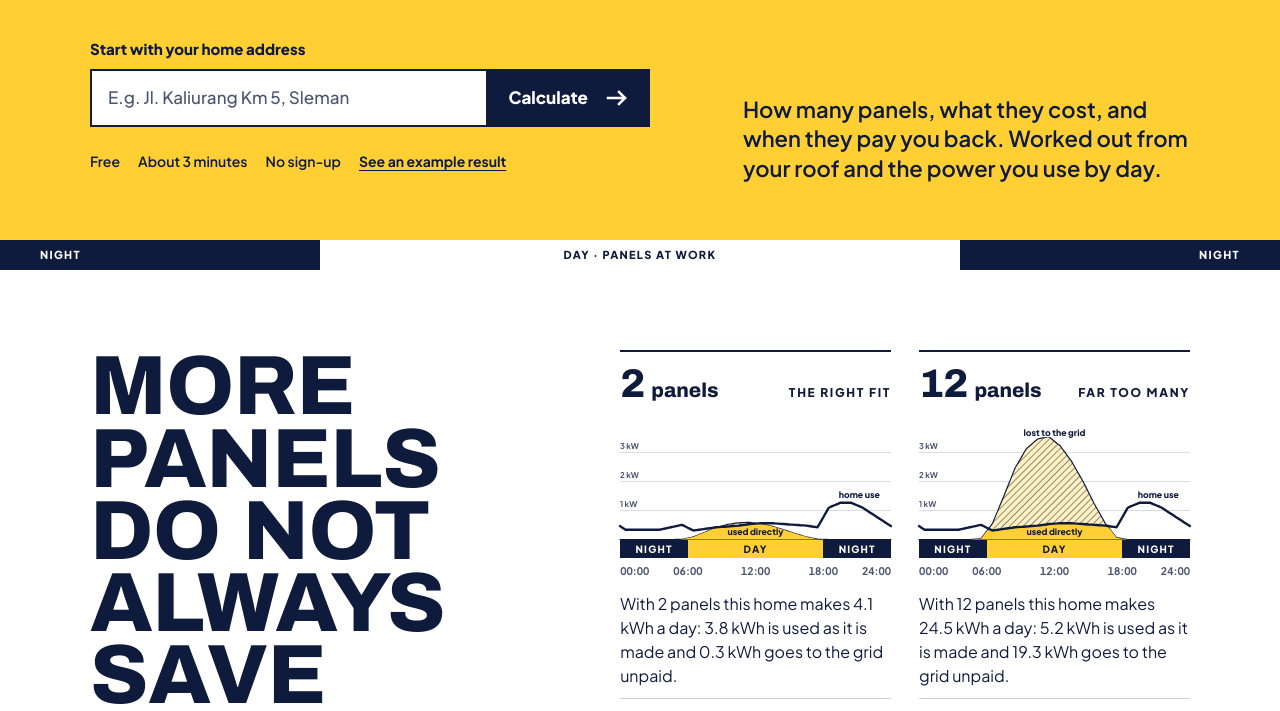
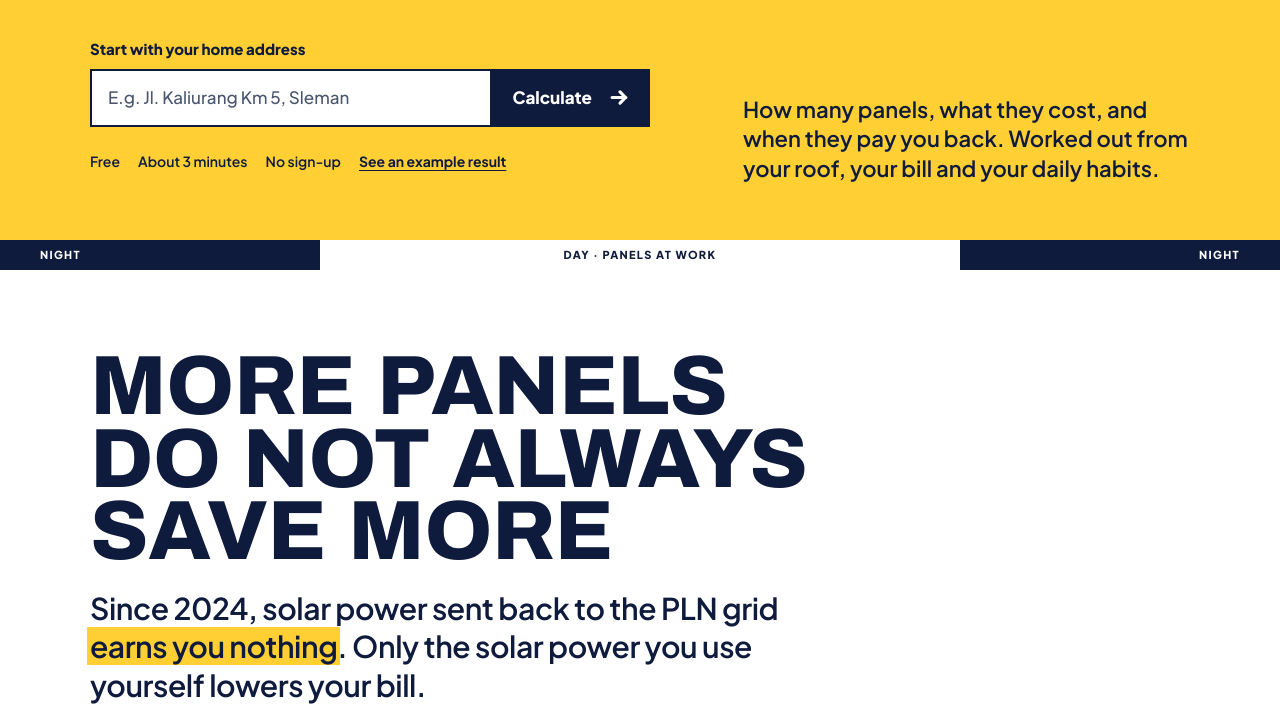
Before and after one commit to Jakiek/SuryaPas, a Next.js app: page /en in a window 1280 px wide. Shown: the part 556-1267 px from the top of the page. Built offline with nearby package versions, Linux system fonts and the light colour scheme.

Commit message:
T15: fix the landing comparison layout, focus after start over, the lead and hero wording, the share image font, the button arrow weight and the day chart's right label

```diff
--- a/messages/en/landing.json
+++ b/messages/en/landing.json
@@ -13,7 +13,7 @@
     "time": "About 3 minutes",
     "noSignup": "No sign-up",
     "example": "See an example result",
-    "lede": "How many panels, what they cost, and when they pay you back. Worked out from your roof and the power you use by day.",
+    "lede": "How many panels, what they cost, and when they pay you back. Worked out from your roof, your bill and your daily habits.",
     "dayLabel": "Day · panels at work"
   },
   "continue": {
@@ -23,16 +23,16 @@
   },
   "argument": {
     "heading": "More panels do not always save more",
-    "lead": "Since 2024, solar power sent back to the PLN grid <mark>earns you nothing</mark>. Only the power you use yourself while the sun is up lowers your bill.",
+    "lead": "Since 2024, solar power sent back to the PLN grid <mark>earns you nothing</mark>. Only the solar power you use yourself lowers your bill.",
     "sourceLabel": "Source:",
     "sourceLink": "Energy Ministry Regulation 2/2024, Article 13 (PDF, in Indonesian)",
-    "comparisonLabel": "The same home with two numbers of panels",
+    "comparisonLabel": "The same home with two system sizes",
     "fitsTag": "The right fit",
     "tooManyTag": "Far too many",
     "panelsUnit": "{count, plural, one {panel} other {panels}}",
     "caption": "With {count, plural, one {# panel} other {# panels}} this home makes {generated} kWh a day: {used} kWh is used as it is made and {exported} kWh goes to the grid unpaid.",
     "rows": {
-      "wasted": "Solar power that goes unused",
+      "wasted": "Solar power lost to the grid",
       "cost": "Upfront cost",
       "payback": "Payback"
     },
--- a/messages/id/landing.json
+++ b/messages/id/landing.json
@@ -13,7 +13,7 @@
     "time": "± 3 menit",
     "noSignup": "Tanpa daftar",
     "example": "Lihat contoh hasil",
-    "lede": "Berapa panel, berapa biayanya, kapan balik modal. Dihitung dari atap dan pemakaian listrik siang Anda.",
+    "lede": "Berapa panel, berapa biayanya, kapan balik modal. Dihitung dari atap, tagihan, dan kebiasaan listrik Anda.",
     "dayLabel": "Siang · panel bekerja"
   },
   "continue": {
@@ -23,9 +23,9 @@
   },
   "argument": {
     "heading": "Lebih banyak panel belum tentu lebih hemat",
-    "lead": "Sejak 2024, listrik surya yang mengalir ke jaringan PLN <mark>tidak lagi dibayar</mark>. Yang menghemat tagihan hanyalah listrik yang langsung Anda pakai pada siang hari.",
+    "lead": "Sejak 2024, listrik surya yang mengalir ke jaringan PLN <mark>tidak lagi dibayar</mark>. Yang menghemat tagihan hanyalah listrik surya yang Anda pakai sendiri.",
     "sourceLabel": "Dasar:",
-    "sourceLink": "Peraturan Menteri ESDM No. 2/2024, Pasal 13",
+    "sourceLink": "Peraturan Menteri ESDM No. 2/2024, Pasal 13 (PDF)",
     "comparisonLabel": "Rumah yang sama dengan dua jumlah panel",
     "fitsTag": "Yang pas",
     "tooManyTag": "Terlalu banyak",
--- a/src/app/[locale]/page.tsx
+++ b/src/app/[locale]/page.tsx
@@ -13,7 +13,8 @@ export async function generateMetadata({ params }: PageProps<"/[locale]">): Prom
   return {
     title: { absolute: t("title") },
     description: t("description"),
-    openGraph: { title: t("title"), description: t("description"), locale, type: "website" },
+    // Open Graph writes a locale as language_REGION.
+    openGraph: { title: t("title"), description: t("description"), locale: locale === "en" ? "en_US" : "id_ID", type: "website" },
   };
 }
 
--- a/src/components/Button.tsx
+++ b/src/components/Button.tsx
@@ -85,21 +85,23 @@ export function Button({
 
 // The arrow at the right of a button. Drawn here, and not typed as "→",
 // because the text font has no arrow and each device would fall back to
-// a different one. Same line weight as the drawings in a segmented choice.
+// a different one. Matches the approved mock's heavy arrow (a 22 px "→" in
+// weight 800): about 18 px wide, 3 px stroke, rounded ends.
 function Arrow() {
   return (
     <svg
       aria-hidden="true"
-      viewBox="0 0 22 16"
-      width={22}
-      height={16}
+      viewBox="0 0 17 14"
+      width={18}
+      height={15}
       fill="none"
       stroke="currentColor"
-      strokeWidth={2.5}
-      strokeLinecap="square"
+      strokeWidth={3}
+      strokeLinecap="round"
+      strokeLinejoin="round"
       className="shrink-0"
     >
-      <path d="M2 8h17M13 2l6 6-6 6" />
+      <path d="M2 7h13M9.5 1.8 14.7 7l-5.2 5.2" />
     </svg>
   );
 }
--- a/src/features/landing/ArgumentSection.tsx
+++ b/src/features/landing/ArgumentSection.tsx
@@ -14,14 +14,17 @@ type ArgumentSectionProps = { comparison: ExampleComparison };
 
 // The page's argument (SPEC 2.1): a statement that exported power is no longer
 // paid for, then the example house shown twice with the engine's own figures.
-// From 880 px the statement sits beside the comparison.
+// The statement is always above the comparison: beside it, each chart would be
+// narrower than the 340 px it is drawn for and its labels would shrink below
+// 10 px. The two sides stack on phones and sit side by side from 768 px, the
+// first width where each side is still as wide as at 375 px (335 px).
 export function ArgumentSection({ comparison }: ArgumentSectionProps) {
   const t = useTranslations("landing.argument");
   const headingId = useId();
 
   return (
     <Band tone="paper" as="section" aria-labelledby={headingId}>
-      <Inner className="pb-[52px] pt-11 lg:grid lg:grid-cols-[0.9fr_1.1fr] lg:items-start lg:gap-16 lg:pb-[90px] lg:pt-20">
+      <Inner className="pb-[52px] pt-11 lg:pb-[90px] lg:pt-20">
         <div>
           <PosterHeading as="h2" size="statement" id={headingId} className="max-w-[9em]">
             {t("heading")}
@@ -39,7 +42,7 @@ export function ArgumentSection({ comparison }: ArgumentSectionProps) {
           </p>
         </div>
 
-        <div role="group" aria-label={t("comparisonLabel")} className="mt-9 grid gap-[34px] lg:mt-0 lg:grid-cols-2 lg:gap-7">
+        <div role="group" aria-label={t("comparisonLabel")} className="mt-9 grid max-w-[520px] gap-[34px] md:max-w-none md:grid-cols-2 md:gap-7 lg:mt-12">
           <Side side={comparison.fits} comparison={comparison} tag={t("fitsTag")} />
           <Side side={comparison.tooMany} comparison={comparison} tag={t("tooManyTag")} />
         </div>
@@ -57,7 +60,7 @@ function Side({ side, comparison, tag }: SideProps) {
   const text = sideText(side, locale);
 
   return (
-    <div className="max-w-[520px] border-fg border-t-heavy pt-3">
+    <div className="border-fg border-t-heavy pt-3">
       <h3 className="flex items-baseline justify-between gap-3">
         <Figure value={String(side.panels)} unit={t("panelsUnit", { count: side.panels })} size="md" />
         <Label className="text-right">{tag}</Label>
--- a/src/features/result/DayChart.tsx
+++ b/src/features/result/DayChart.tsx
@@ -4,7 +4,7 @@ import { useId } from "react";
 import { useLocale, useTranslations } from "next-intl";
 import { DayBand } from "@/components";
 import { formatDecimal } from "@/lib/format";
-import { CHART_WIDTH, DAY_CHART, dayChartShapes } from "./chartGeometry";
+import { CHART_WIDTH, DAY_CHART, dayChartShapes, labelPlacement } from "./chartGeometry";
 import { Hatch, INK_SOFT, NIGHT, PAPER, RULE, SUN, svgSafeId } from "./Hatch";
 
 type DayChartProps = {
@@ -28,6 +28,7 @@ export function DayChart({ loadKwh, solarKwh, maxKw, caption }: DayChartProps) {
   const captionId = useId();
   const hatchId = svgSafeId(useId(), "surplus");
   const shapes = dayChartShapes(loadKwh, solarKwh, maxKw);
+  const loadLabel = labelPlacement(shapes.labels.load.x, t("load"));
   const halo = { stroke: PAPER, strokeWidth: 3, paintOrder: "stroke" as const };
 
   return (
@@ -67,7 +68,7 @@ export function DayChart({ loadKwh, solarKwh, maxKw, caption }: DayChartProps) {
             {t("surplus")}
           </text>
         )}
-        <text x={shapes.labels.load.x} y={shapes.labels.load.y} textAnchor="middle" fontSize={11} fontWeight={800} fill={NIGHT} {...halo}>
+        <text x={loadLabel.x} y={shapes.labels.load.y} textAnchor={loadLabel.anchor} fontSize={11} fontWeight={800} fill={NIGHT} {...halo}>
           {t("load")}
         </text>
       </svg>
--- a/src/features/result/chartGeometry.ts
+++ b/src/features/result/chartGeometry.ts
@@ -123,6 +123,17 @@ export function dayChartShapes(loadKwh: number[], solarKwh: number[], maxKw: num
   };
 }
 
+// Chart labels are centred on a point. A long label near the right edge would
+// run past the chart into the page gutter, so it is right-aligned to the edge
+// instead. The width is an estimate (11 px labels at weight 800 average about
+// 8.5 units a character in the 340-wide drawing), kept generous on purpose.
+const LABEL_UNITS_PER_CHARACTER = 8.5;
+
+export function labelPlacement(centreX: number, text: string): { x: number; anchor: "middle" | "end" } {
+  const halfWidth = (text.length * LABEL_UNITS_PER_CHARACTER) / 2;
+  return centreX + halfWidth > CHART_WIDTH ? { x: CHART_WIDTH, anchor: "end" } : { x: centreX, anchor: "middle" };
+}
+
 /** The top of the day chart's scale: the highest of the home's use and the largest system's output, plus room. */
 export function dayChartMaxKw(loadKwh: number[], solarPerKwp: number[], largestKwp: number): number {
   const HEADROOM = 1.1;
```
Also changed, not shown: src/app/[locale]/opengraph-image.tsx (+36 -9 lines), src/features/landing/HeroForm.tsx (+9 -2 lines), 1 other file (tests, documents, lock files or other folders).
